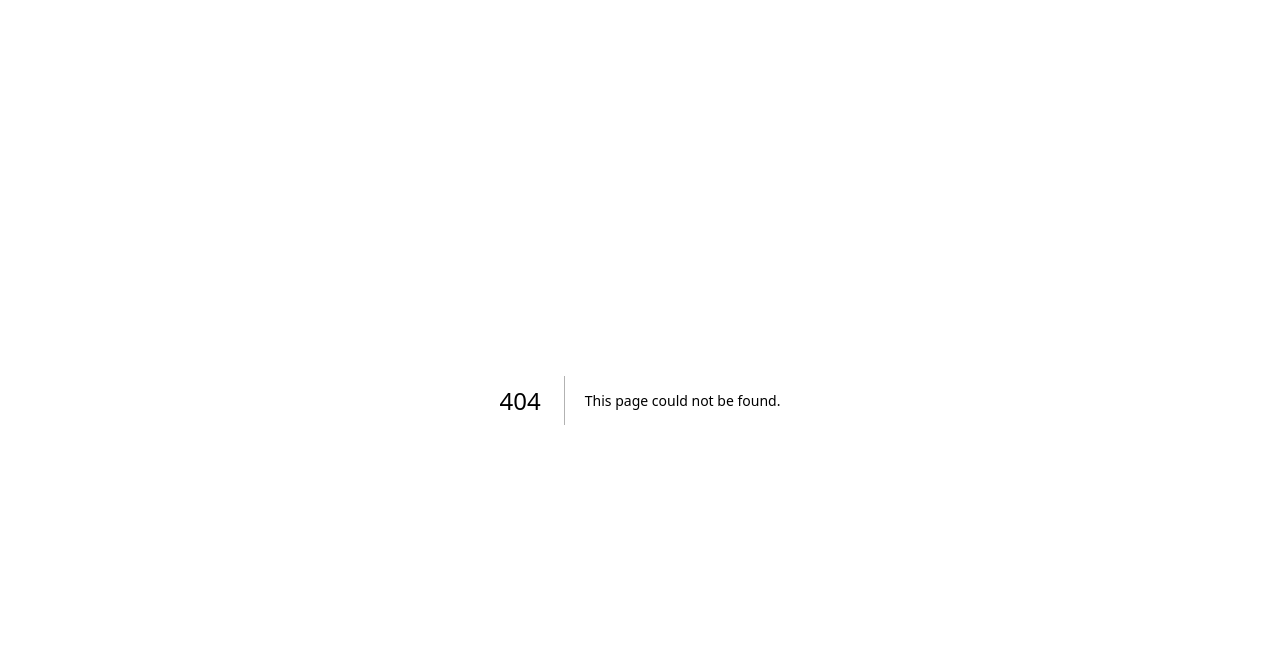
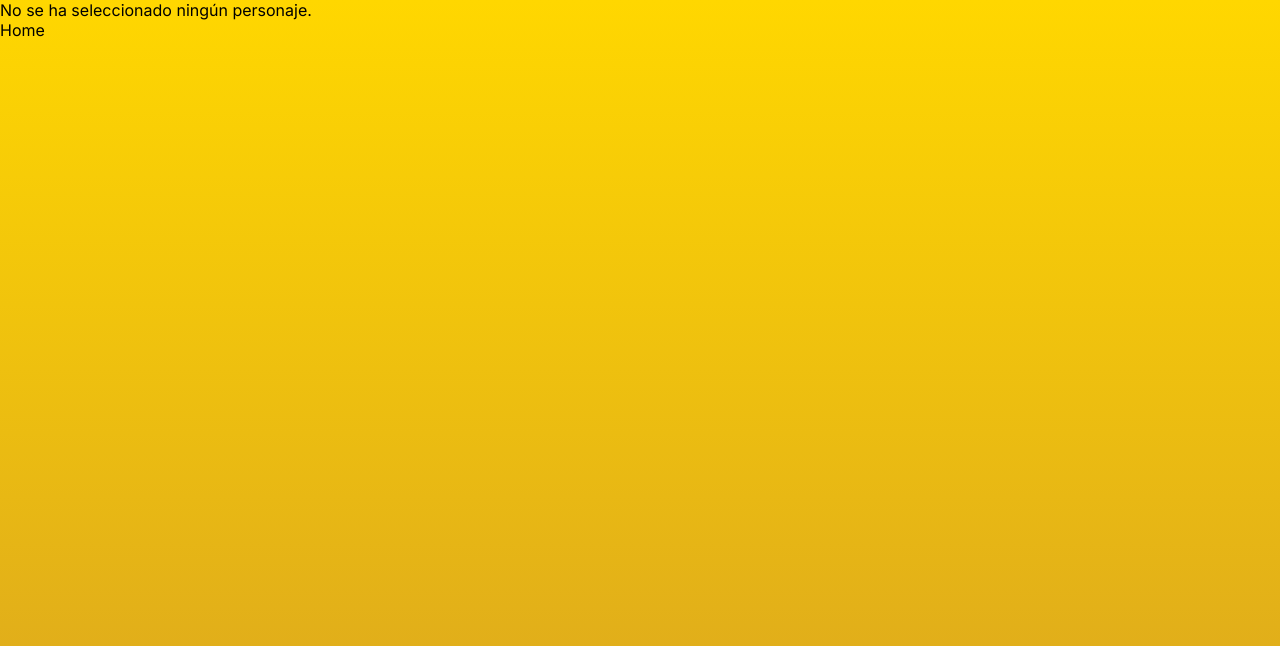
Before and after one commit to joseluiscodesk8/knights, a Next.js app: page /characters in a window 1280 px wide. Before the commit this address had no page. Shown: the top 646 px of the page. Built offline with nearby package versions, Linux system fonts and the light colour scheme.

Commit message:
knights2

```diff
--- /dev/null
+++ b/src/app/characters/page.tsx
@@ -0,0 +1,48 @@
+'use client'
+
+import { useEffect, useState } from "react";
+import { useCharacterContext } from "@/context/CharacterContext";
+import characters from "../components/data/characters.json";
+import Image from "next/image";
+import Link from "next/link";
+
+// Definir la interfaz para los personajes
+interface Character {
+  id: number;
+  name: string;
+  image: string;
+  // Otras propiedades de los personajes si las hubiera
+}
+
+const Character = () => {
+  const { selectedCharacterId } = useCharacterContext();
+  const [selectedCharacter, setSelectedCharacter] = useState<Character | null>(null);
+
+  useEffect(() => {
+    if (selectedCharacterId) {
+      const character = characters.find((char) => char.id === selectedCharacterId);
+      if (character) {
+        setSelectedCharacter(character);
+      } else {
+        setSelectedCharacter(null); // No se encontró ningún personaje, establece null
+      }
+    }
+  }, [selectedCharacterId]);
+
+  return (
+    <>
+      {selectedCharacter ? (
+        <div>
+          <h2>{selectedCharacter.name}</h2>
+          <Image src={selectedCharacter.image} alt={selectedCharacter.name} width={200} height={200} />
+        </div>
+      ) : (
+        <p>No se ha seleccionado ningún personaje.</p>
+      )}
+      <Link href={"/"}>Home</Link>
+    </>
+  );
+};
+
+
+export default Character;
--- a/src/app/layout.tsx
+++ b/src/app/layout.tsx
@@ -1,22 +1,26 @@
 import type { Metadata } from "next";
-import { Inter } from "next/font/google";
-import "./globals.css";
+import { ReactNode } from 'react';
+import { Inter } from 'next/font/google';
+import { CharacterProvider } from '@/context/CharacterContext'; // Importa tu proveedor de contexto
 
-const inter = Inter({ subsets: ["latin"] });
+import './globals.css';
+
+const inter = Inter({ subsets: ['latin'] });
 
 export const metadata: Metadata = {
-  title: "Knights",
-  description: "Generated by create next app",
+  title: 'Knights',
+  description: 'Generated by create next app',
 };
 
-export default function RootLayout({
-  children,
-}: Readonly<{
-  children: React.ReactNode;
-}>) {
+export default function RootLayout({ children }: Readonly<{ children: ReactNode }>) {
   return (
     <html lang="en">
-      <body className={inter.className}>{children}</body>
+      <body className={inter.className}>
+        {/* Envuelve los elementos con el proveedor de contexto */}
+        <CharacterProvider>
+          {children}
+        </CharacterProvider>
+      </body>
     </html>
   );
 }
--- /dev/null
+++ b/src/context/CharacterContext.tsx
@@ -0,0 +1,40 @@
+'use client'
+
+import { createContext, useState, useContext, ReactNode } from "react";
+
+// Define el tipo para el contexto
+interface CharacterContextType {
+  selectedCharacterId: number | null;
+  setSelectedCharacterId: React.Dispatch<React.SetStateAction<number | null>>;
+}
+
+// Crea el contexto
+const CharacterContext = createContext<CharacterContextType>({
+  selectedCharacterId: null,
+  setSelectedCharacterId: () => {},
+});
+
+// Define el tipo para el children en el proveedor del contexto
+type CharacterProviderProps = {
+  children: ReactNode; // ReactNode es un tipo que puede representar cualquier cosa que se pueda renderizar en React
+};
+
+// Define el proveedor del contexto
+export const CharacterProvider: React.FC<CharacterProviderProps> = ({ children }) => {
+  const [selectedCharacterId, setSelectedCharacterId] = useState<number | null>(null);
+
+  return (
+    <CharacterContext.Provider value={{ selectedCharacterId, setSelectedCharacterId }}>
+      {children}
+    </CharacterContext.Provider>
+  );
+};
+
+// Hook personalizado para usar el contexto
+export const useCharacterContext = () => {
+  const context = useContext(CharacterContext);
+  if (!context) {
+    throw new Error("useCharacterContext must be used within a CharacterProvider");
+  }
+  return context;
+};
```
Also changed, not shown: src/app/components/CharacterCarousel.tsx (+15 -15 lines), src/app/selecCharacters/page.tsx (deleted, +0 -42 lines), txt.txt.
